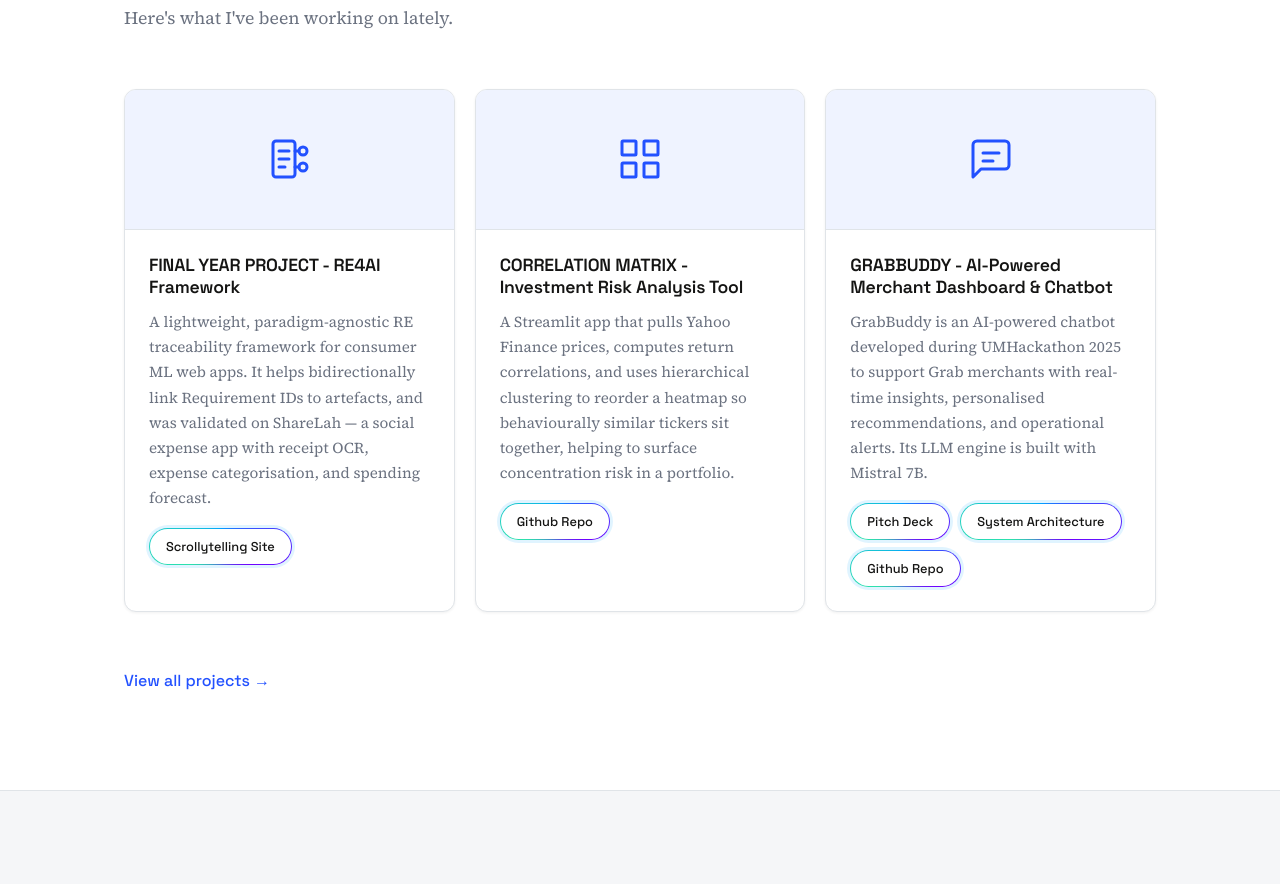
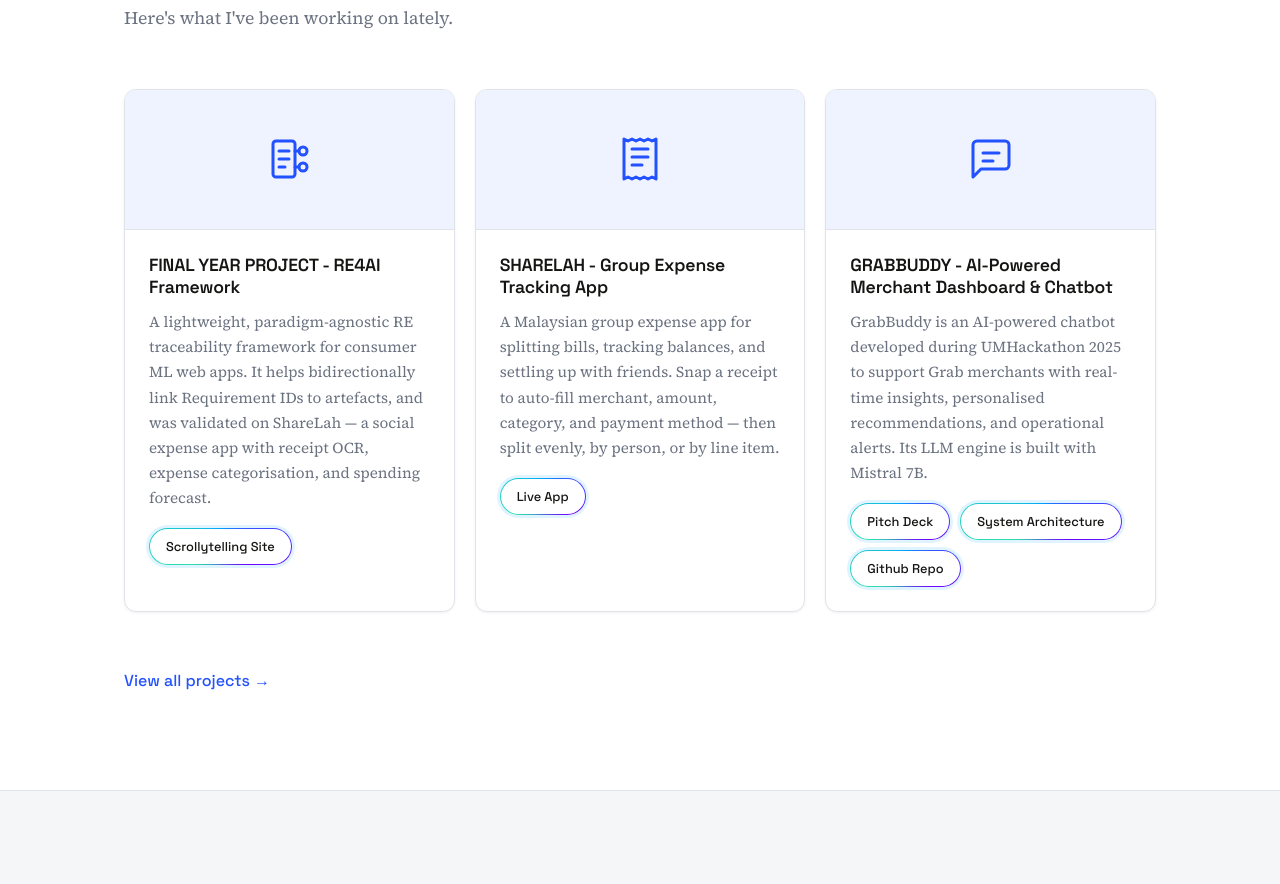
Before and after one commit to Justin-yww/my-portfolio, a website: page index.html in a window 1280 px wide. Shown: the part 840-1724 px from the top of the page. Drawn offline with Linux system fonts and the light colour scheme.

Commit message:
[UPDATE] Updated project details for ShareLah

```diff
--- a/index.html
+++ b/index.html
@@ -276,33 +276,33 @@
             </div>
           </div>
 
-          <!-- PROJECT #2 — CORRELATION MATRIX -->
+          <!-- PROJECT #2 — SHARELAH -->
           <div class="project-card fade-in">
             <div class="project-image" aria-hidden="true">
               <svg viewBox="0 0 24 24">
-                <rect x="3" y="3" width="7" height="7" rx="0.5" />
-                <rect x="14" y="3" width="7" height="7" rx="0.5" />
-                <rect x="3" y="14" width="7" height="7" rx="0.5" />
-                <rect x="14" y="14" width="7" height="7" rx="0.5" />
+                <path
+                  d="M4 2v20l2-1 2 1 2-1 2 1 2-1 2 1 2-1 2 1V2l-2 1-2-1-2 1-2-1-2 1-2-1-2 1Z"
+                />
+                <path d="M8 7h8M8 11h8M8 15h5" />
               </svg>
             </div>
             <div class="project-content">
               <h3 class="project-title">
-                CORRELATION MATRIX - Investment Risk Analysis Tool
+                SHARELAH - Group Expense Tracking App
               </h3>
               <p class="project-description">
-                A Streamlit app that pulls Yahoo Finance prices, computes return
-                correlations, and uses hierarchical clustering to reorder a
-                heatmap so behaviourally similar tickers sit together, helping to
-                surface concentration risk in a portfolio.
+                A Malaysian group expense app for splitting bills, tracking
+                balances, and settling up with friends. Snap a receipt to
+                auto-fill merchant, amount, category, and payment method — then
+                split evenly, by person, or by line item.
               </p>
               <div class="project-links">
                 <a
-                  href="https://github.com/Justin-yww/Correlation-Matrix-Generator"
+                  href="https://sharelah.app"
                   class="project-link"
                   target="_blank"
                   rel="noopener noreferrer"
-                  >Github Repo</a
+                  >Live App</a
                 >
               </div>
             </div>
```
